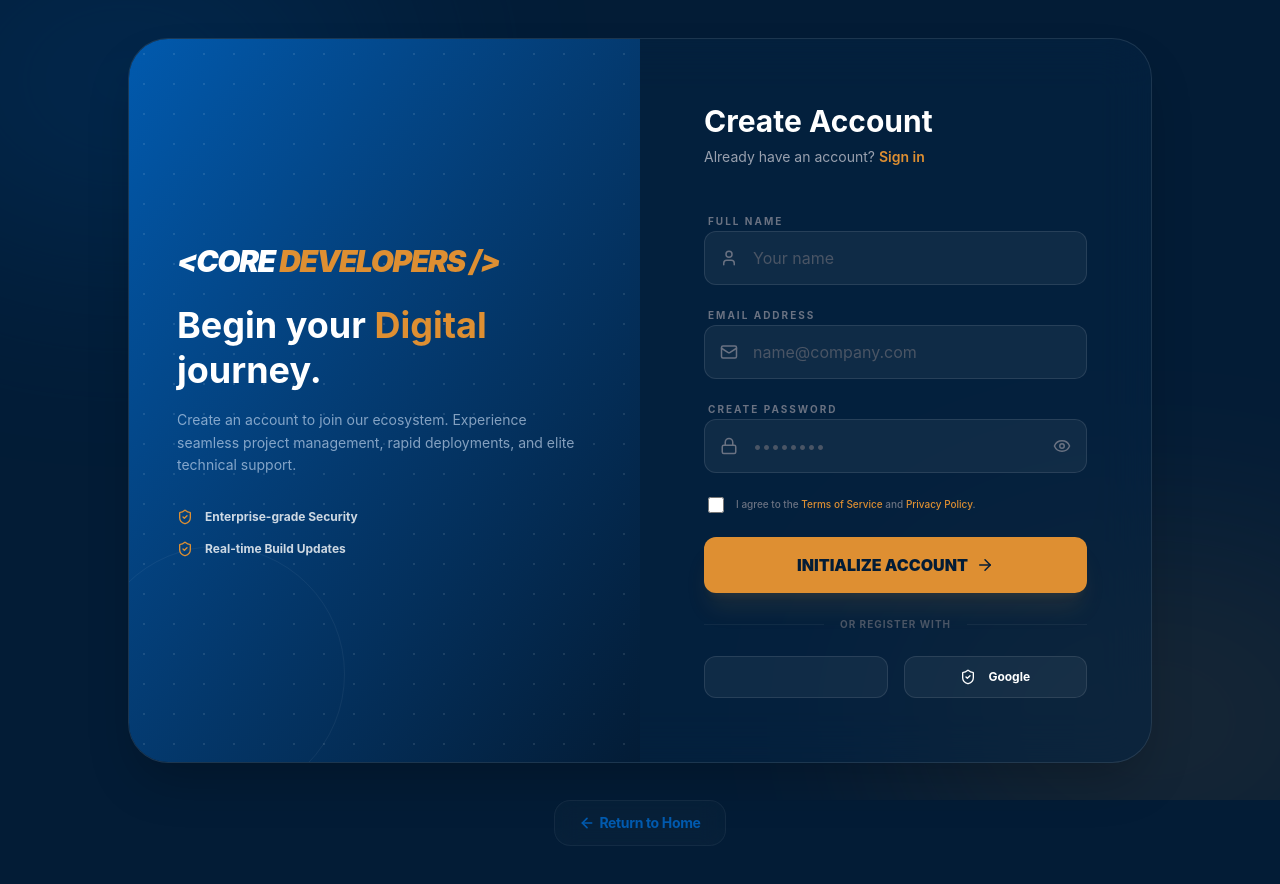
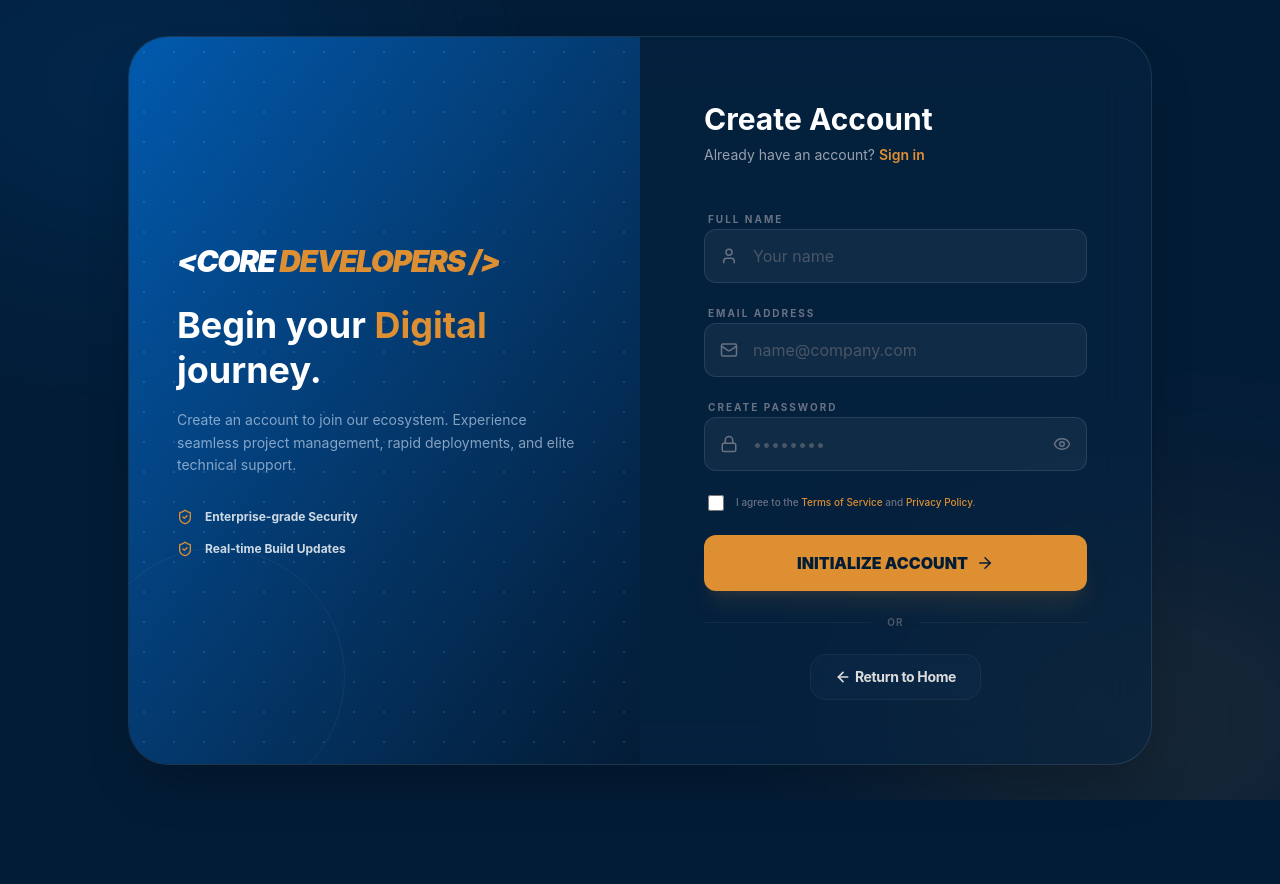
Before and after one commit to Aadityadav191/Core-Developers-, a React (Vite) app: page /auth/sign-up in a window 1280 px wide. Shown: the top 884 px of the page. After the commit the page ends 800 px from the top, so only its background shows below. Built offline with nearby package versions, Linux system fonts and the light colour scheme.

Commit message:
Updated Login UI

```diff
--- a/src/layout/AuthLayout.jsx
+++ b/src/layout/AuthLayout.jsx
@@ -1,34 +1,11 @@
 // import React from 'react'
-import { Outlet, NavLink } from "react-router-dom";
+import { Outlet } from "react-router-dom";
 
 export default function AuthLayout() {
   return (
     <>
       <Outlet />
-      <section className="mb-20 text-center relative z-10">
-        <div className="inline-flex items-center gap-2 px-6 py-3 rounded-2xl bg-white/[0.02] border border-white/5 backdrop-blur-md transition-all duration-300 hover:bg-white/[0.05] hover:border-white/10 group">
-          <NavLink
-            to="/"
-            className="flex items-center gap-1 text-[#015aae] hover:text-[#de8f32] text-sm font-bold tracking-tight transition-colors"
-          >
-            <svg
-              viewBox="0 0 24 24"
-              width="16"
-              height="16"
-              stroke="currentColor"
-              strokeWidth="2.5"
-              fill="none"
-              strokeLinecap="round"
-              strokeLinejoin="round"
-              className="group-hover:-translate-x-1 transition-transform"
-            >
-              <line x1="19" y1="12" x2="5" y2="12"></line>
-              <polyline points="12 19 5 12 12 5"></polyline>
-            </svg>
-            Return to Home
-          </NavLink>
-        </div>
-      </section>
+
     </>
   );
 }
--- a/src/pages/Login.jsx
+++ b/src/pages/Login.jsx
@@ -1,7 +1,7 @@
 import { useState } from "react";
 import { motion } from "framer-motion";
 import { NavLink } from "react-router-dom";
-import { Mail, Lock, Eye, EyeOff, ArrowRight, Code } from "lucide-react";
+import { Mail, Lock, Eye, EyeOff, ArrowRight } from "lucide-react";
 export default function Login() {
   const [showPassword, setShowPassword] = useState(false);
 
@@ -138,20 +138,30 @@ export default function Login() {
             </div>
 
             {/* Social Logins */}
-            <div className="grid grid-cols-2 gap-4">
-              <button
-                type="button"
-                className="w-full bg-white/5 border border-white/10 text-white font-bold py-3 rounded-xl flex items-center justify-center gap-3 hover:bg-white/10 transition-all text-xs"
-              >
-                <Code size={16} /> GitHub
-              </button>
-              <button
-                type="button"
-                className="w-full bg-white/5 border border-white/10 text-white font-bold py-3 rounded-xl flex items-center justify-center gap-3 hover:bg-white/10 transition-all text-xs"
-              >
-                {/* <Chrome size={16} /> Google */}
-              </button>
-            </div>
+            <section className=" text-center relative z-10">
+              <div className="inline-flex items-center gap-2 px-6 py-3 rounded-2xl bg-white/[0.02] border border-white/5 backdrop-blur-md transition-all duration-300 hover:bg-white/[0.05] hover:border-white/10 group">
+                <NavLink
+                  to="/"
+                  className="flex items-center gap-1 text-[#ffffff] hover:text-[#de8f32] text-sm font-bold tracking-tight transition-colors"
+                >
+                  <svg
+                    viewBox="0 0 24 24"
+                    width="16"
+                    height="16"
+                    stroke="currentColor"
+                    strokeWidth="2.5"
+                    fill="none"
+                    strokeLinecap="round"
+                    strokeLinejoin="round"
+                    className="group-hover:-translate-x-1 transition-transform"
+                  >
+                    <line x1="19" y1="12" x2="5" y2="12"></line>
+                    <polyline points="12 19 5 12 12 5"></polyline>
+                  </svg>
+                  Return to Home
+                </NavLink>
+              </div>
+            </section>
           </form>
         </div>
       </motion.div>
--- a/src/pages/SignUp.jsx
+++ b/src/pages/SignUp.jsx
@@ -1,7 +1,15 @@
-import  { useState } from 'react';
-import { motion } from 'framer-motion';
-import { NavLink } from 'react-router-dom';
-import { Mail, Lock, User, Eye, EyeOff, ArrowRight, ShieldCheck } from 'lucide-react';
+import { useState } from "react";
+import { motion } from "framer-motion";
+import { NavLink } from "react-router-dom";
+import {
+  Mail,
+  Lock,
+  User,
+  Eye,
+  EyeOff,
+  ArrowRight,
+  ShieldCheck,
+} from "lucide-react";
 
 export default function Signup() {
   const [showPassword, setShowPassword] = useState(false);
@@ -20,13 +28,16 @@ export default function Signup() {
         transition={{ duration: 0.8 }}
         className="relative z-10 w-full max-w-5xl grid lg:grid-cols-2 bg-[#042545]/50 backdrop-blur-xl border border-white/10 rounded-[2.5rem] overflow-hidden shadow-2xl"
       >
-
         {/* --- Left Side: Brand Visual --- */}
         <div className="hidden lg:flex flex-col justify-center p-12 bg-gradient-to-br from-[#015aae] to-[#031c36] relative overflow-hidden">
           {/* Abstract Grid Overlay */}
-          <div className="absolute inset-0 opacity-10 pointer-events-none"
-               style={{ backgroundImage: `radial-gradient(#ffffff 1px, transparent 1px)`, backgroundSize: '30px 30px' }}>
-          </div>
+          <div
+            className="absolute inset-0 opacity-10 pointer-events-none"
+            style={{
+              backgroundImage: `radial-gradient(#ffffff 1px, transparent 1px)`,
+              backgroundSize: "30px 30px",
+            }}
+          ></div>
 
           <motion.div
             initial={{ scale: 0.9, opacity: 0 }}
@@ -35,13 +46,17 @@ export default function Signup() {
             className="relative z-10"
           >
             <div className="text-3xl font-black italic tracking-tighter text-white mb-6">
-              {"<"}CORE <span className="text-[#de8f32]">DEVELOPERS {"/>"}</span>
+              {"<"}CORE{" "}
+              <span className="text-[#de8f32]">DEVELOPERS {"/>"}</span>
             </div>
             <h2 className="text-4xl font-bold text-white leading-tight mb-4">
-              Begin your <span className="text-[#de8f32]">Digital </span> journey.
+              Begin your <span className="text-[#de8f32]">Digital </span>{" "}
+              journey.
             </h2>
             <p className="text-blue-100/60 leading-relaxed text-sm mb-8">
-              Create an account to join our ecosystem. Experience seamless project management, rapid deployments, and elite technical support.
+              Create an account to join our ecosystem. Experience seamless
+              project management, rapid deployments, and elite technical
+              support.
             </p>
 
             {/* Feature List for Signup */}
@@ -64,16 +79,26 @@ export default function Signup() {
         {/* --- Right Side: Signup Form --- */}
         <div className="p-10 lg:p-16 flex flex-col justify-center">
           <div className="mb-10 text-center lg:text-left">
-            <h1 className="text-3xl font-bold text-white mb-2">Create Account</h1>
+            <h1 className="text-3xl font-bold text-white mb-2">
+              Create Account
+            </h1>
             <p className="text-gray-400 text-sm">
-              Already have an account? <NavLink to="/auth/login" className="text-[#de8f32] hover:underline font-semibold">Sign in</NavLink>
+              Already have an account?{" "}
+              <NavLink
+                to="/auth/login"
+                className="text-[#de8f32] hover:underline font-semibold"
+              >
+                Sign in
+              </NavLink>
             </p>
           </div>
 
           <form className="space-y-4">
             {/* Full Name Input */}
             <div className="group space-y-2">
-              <label className="text-[10px] font-bold uppercase tracking-[0.2em] text-gray-500 ml-1">Full Name</label>
+              <label className="text-[10px] font-bold uppercase tracking-[0.2em] text-gray-500 ml-1">
+                Full Name
+              </label>
               <div className="relative">
                 <div className="absolute inset-y-0 left-0 pl-4 flex items-center pointer-events-none text-gray-500 group-focus-within:text-[#de8f32] transition-colors">
                   <User size={18} />
@@ -88,7 +113,9 @@ export default function Signup() {
 
             {/* Email Input */}
             <div className="group space-y-2">
-              <label className="text-[10px] font-bold uppercase tracking-[0.2em] text-gray-500 ml-1">Email Address</label>
+              <label className="text-[10px] font-bold uppercase tracking-[0.2em] text-gray-500 ml-1">
+                Email Address
+              </label>
               <div className="relative">
                 <div className="absolute inset-y-0 left-0 pl-4 flex items-center pointer-events-none text-gray-500 group-focus-within:text-[#de8f32] transition-colors">
                   <Mail size={18} />
@@ -103,7 +130,9 @@ export default function Signup() {
 
             {/* Password Input */}
             <div className="group space-y-2">
-              <label className="text-[10px] font-bold uppercase tracking-[0.2em] text-gray-500 ml-1">Create Password</label>
+              <label className="text-[10px] font-bold uppercase tracking-[0.2em] text-gray-500 ml-1">
+                Create Password
+              </label>
               <div className="relative">
                 <div className="absolute inset-y-0 left-0 pl-4 flex items-center pointer-events-none text-gray-500 group-focus-within:text-[#de8f32] transition-colors">
                   <Lock size={18} />
@@ -125,34 +154,66 @@ export default function Signup() {
 
             {/* Terms Checkbox */}
             <div className="flex items-center gap-3 px-1 py-2">
-              <input type="checkbox" className="w-4 h-4 rounded border-white/10 bg-white/5 checked:bg-[#de8f32] focus:ring-0 transition-all cursor-pointer" />
+              <input
+                type="checkbox"
+                className="w-4 h-4 rounded border-white/10 bg-white/5 checked:bg-[#de8f32] focus:ring-0 transition-all cursor-pointer"
+              />
               <label className="text-[10px] text-gray-500 font-medium">
-                I agree to the <span className="text-[#de8f32] cursor-pointer">Terms of Service</span> and <span className="text-[#de8f32] cursor-pointer">Privacy Policy</span>.
+                I agree to the{" "}
+                <span className="text-[#de8f32] cursor-pointer">
+                  Terms of Service
+                </span>{" "}
+                and{" "}
+                <span className="text-[#de8f32] cursor-pointer">
+                  Privacy Policy
+                </span>
+                .
               </label>
             </div>
 
             {/* Submit Button */}
             <button className="group w-full bg-[#de8f32] text-[#031c36] font-black py-4 rounded-xl flex items-center justify-center gap-2 hover:bg-[#c97d28] transition-all transform active:scale-95 shadow-xl shadow-[#de8f32]/10 mt-2">
               INITIALIZE ACCOUNT
-              <ArrowRight size={18} className="group-hover:translate-x-1 transition-transform" />
+              <ArrowRight
+                size={18}
+                className="group-hover:translate-x-1 transition-transform"
+              />
             </button>
 
             {/* Divider */}
             <div className="flex items-center gap-4 my-6">
               <div className="h-px bg-white/5 flex-1"></div>
-              <span className="text-[10px] text-gray-600 font-bold uppercase tracking-widest">or register with</span>
+              <span className="text-[10px] text-gray-600 font-bold uppercase tracking-widest">
+                OR
+              </span>
               <div className="h-px bg-white/5 flex-1"></div>
             </div>
 
             {/* Social Logins */}
-            <div className="grid grid-cols-2 gap-4">
-              <button type="button" className="w-full bg-white/5 border border-white/10 text-white font-bold py-3 rounded-xl flex items-center justify-center gap-3 hover:bg-white/10 transition-all text-xs">
-                {/* <Globe size={16} /> GitHub */}
-              </button>
-              <button type="button" className="w-full bg-white/5 border border-white/10 text-white font-bold py-3 rounded-xl flex items-center justify-center gap-3 hover:bg-white/10 transition-all text-xs">
-                <ShieldCheck size={16} /> Google
-              </button>
-            </div>
+            <section className="text-center relative z-10">
+              <div className="inline-flex items-center gap-2 px-6 py-3 rounded-2xl bg-white/[0.02] border border-white/5 backdrop-blur-md transition-all duration-300 hover:bg-white/[0.05] hover:border-white/10 group">
+                <NavLink
+                  to="/"
+                  className="flex items-center gap-1 text-[#dcdcdc] hover:text-[#de8f32] text-sm font-bold tracking-tight transition-colors"
+                >
+                  <svg
+                    viewBox="0 0 24 24"
+                    width="16"
+                    height="16"
+                    stroke="currentColor"
+                    strokeWidth="2.5"
+                    fill="none"
+                    strokeLinecap="round"
+                    strokeLinejoin="round"
+                    className="group-hover:-translate-x-1 transition-transform"
+                  >
+                    <line x1="19" y1="12" x2="5" y2="12"></line>
+                    <polyline points="12 19 5 12 12 5"></polyline>
+                  </svg>
+                  Return to Home
+                </NavLink>
+              </div>
+            </section>
           </form>
         </div>
       </motion.div>
```
Also changed, not shown: src/assets/HeroImage.png (added).
